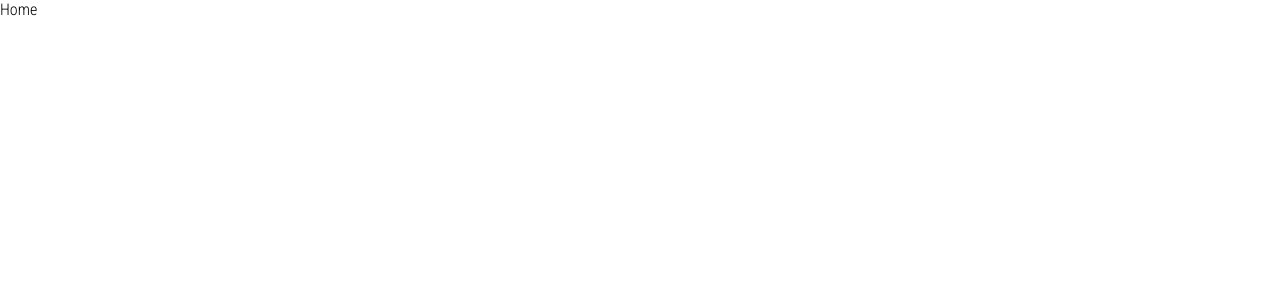
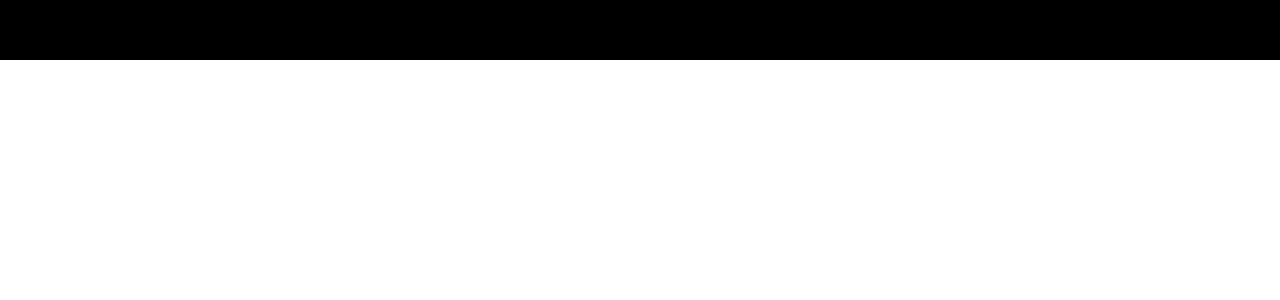
Before and after one commit to dzennank/Ecommerce-React, a React (Create React App) app: page / in a window 1280 px wide. Shown: the top 300 px of the page. Built offline with nearby package versions, Linux system fonts and the light colour scheme.

Commit message:
add styled components

```diff
--- a/package.json
+++ b/package.json
@@ -9,6 +9,7 @@
     "react": "^18.1.0",
     "react-dom": "^18.1.0",
     "react-scripts": "5.0.1",
+    "styled-components": "^5.3.5",
     "web-vitals": "^2.1.4"
   },
   "scripts": {
--- /dev/null
+++ b/src/components/Navbar.jsx
@@ -0,0 +1,17 @@
+import React from 'react'
+import styled from 'styled-components'
+
+const Container = styled.div`
+height: 60px;
+background-color: black;
+`
+
+const Navbar = () => {
+  return (
+    <Container>
+        <div>Navbar</div>
+    </Container>
+  )
+}
+
+export default Navbar
--- a/src/pages/Home.jsx
+++ b/src/pages/Home.jsx
@@ -1,8 +1,9 @@
 import React from 'react'
+import Navbar from '../components/Navbar'
 
 const Home = () => {
   return (
-    <div>Home</div>
+    <Navbar />
   )
 }
 
```
Also changed, not shown: 1 other file (tests, documents, lock files or other folders).
